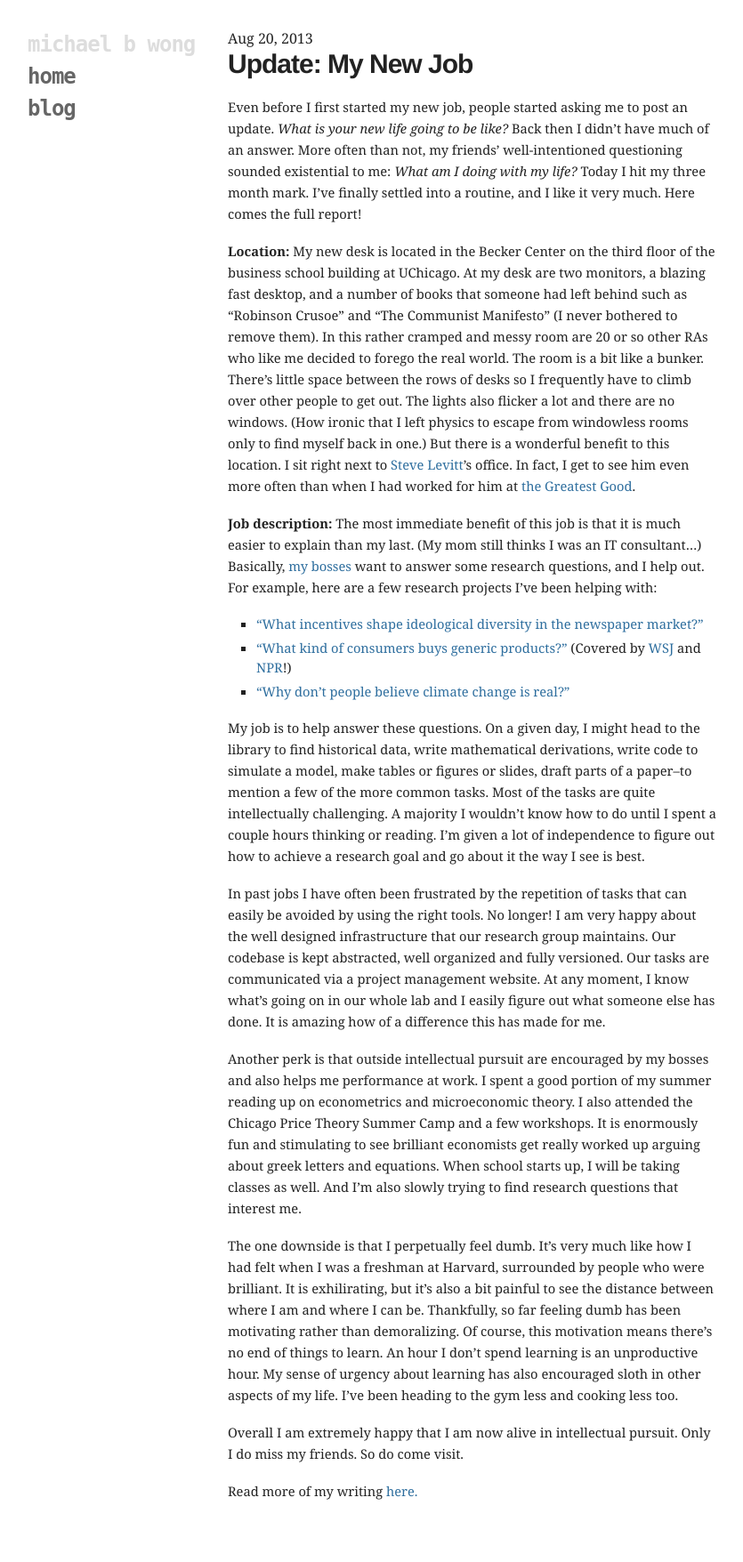
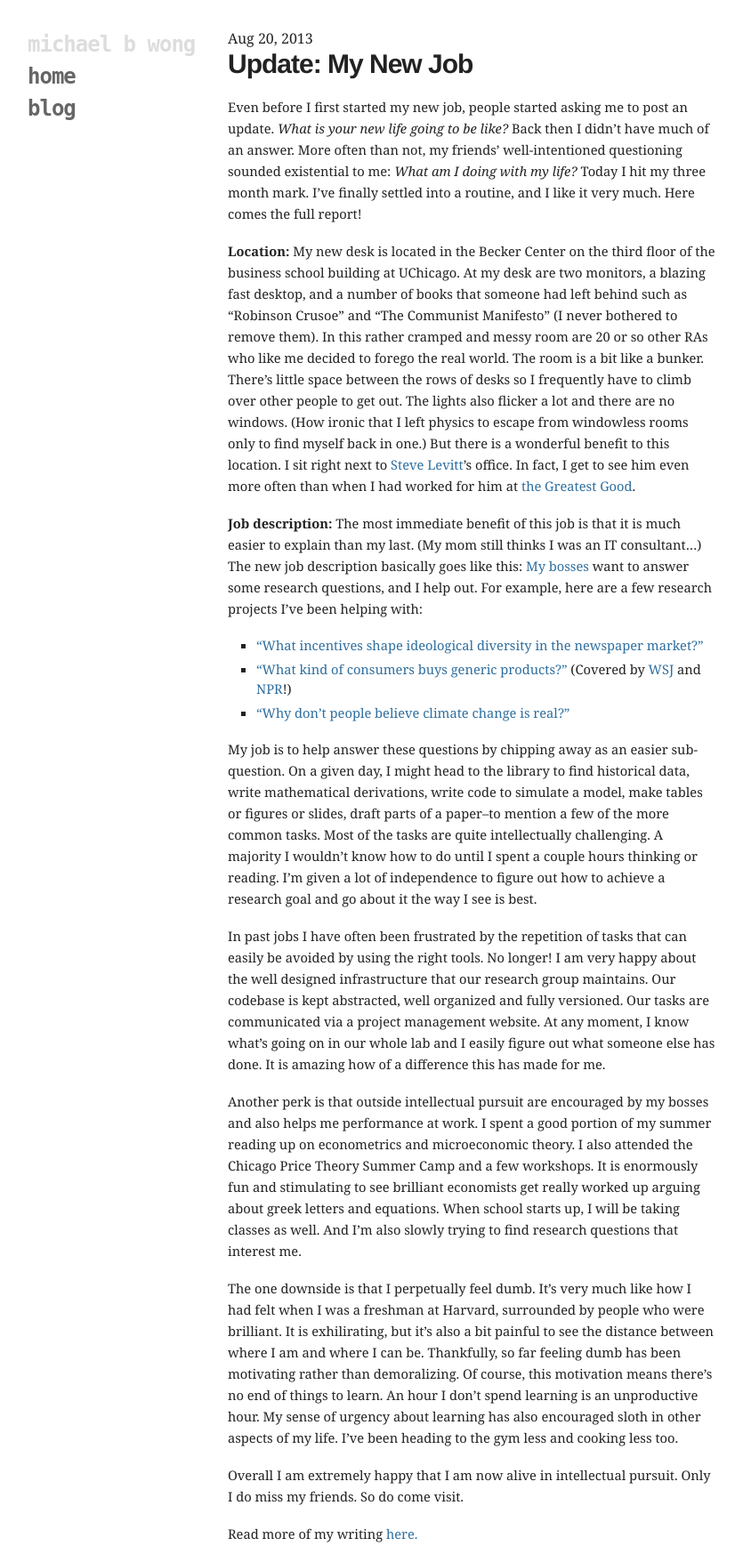
Before and after one commit to mbwong/mbwong.github.com, a Jekyll site: the page built from _posts/2013-08-20-new-job.md, in a window 1280 px wide. Shown: the whole page at 89% size, without its empty margins (94-929 px from the left). Built offline with Jekyll 4.4.1, drawn with Linux system fonts in a browser that asks for light colours; before the commit the page ends 1708 px from its top, so only the background shows below that.

Commit message:
Update 2013-08-20-new-job.md

```diff
--- a/_posts/2013-08-20-new-job.md
+++ b/_posts/2013-08-20-new-job.md
@@ -13,7 +13,7 @@ __Location:__ My new desk is located in the Becker Center on the third floor of
 [steve]: http://pricetheory.uchicago.edu/levitt/
 [tgg]: http://greatestgood.com/
 
-__Job description:__ The most immediate benefit of this job is that it is much easier to explain than my last. (My mom still thinks I was an IT consultant...) Basically, [my][jesse] [bosses][matt] want to answer some research questions, and I help out. For example, here are a few research projects I've been helping with:
+__Job description:__ The most immediate benefit of this job is that it is much easier to explain than my last. (My mom still thinks I was an IT consultant...) The new job description basically goes like this: [My][jesse] [bosses][matt] want to answer some research questions, and I help out. For example, here are a few research projects I've been helping with:
 
 * ["What incentives shape ideological diversity in the newspaper market?"][comp]
 * ["What kind of consumers buys generic products?"][gen] (Covered by [WSJ][wsj] and [NPR][npr]!)
@@ -27,7 +27,7 @@ __Job description:__ The most immediate benefit of this job is that it is much e
 [npr]: http://www.npr.org/blogs/money/2013/07/05/198504001/why-doesnt-everybody-buy-cheap-generic-headache-medicine
 [crowd]: http://faculty.chicagobooth.edu/jesse.shapiro/research/crowdout.pdf
 
-My job is to help answer these questions. On a given day, I might head to the library to find historical data, write mathematical derivations, write code to simulate a model, make tables or figures or slides, draft parts of a paper--to mention a few of the more common tasks. Most of the tasks are quite intellectually challenging. A majority I wouldn't know how to do until I spent a couple hours thinking or reading. I'm given a lot of independence to figure out how to achieve a research goal and go about it the way I see is best.
+My job is to help answer these questions by chipping away as an easier sub-question. On a given day, I might head to the library to find historical data, write mathematical derivations, write code to simulate a model, make tables or figures or slides, draft parts of a paper--to mention a few of the more common tasks. Most of the tasks are quite intellectually challenging. A majority I wouldn't know how to do until I spent a couple hours thinking or reading. I'm given a lot of independence to figure out how to achieve a research goal and go about it the way I see is best.
 
 In past jobs I have often been frustrated by the repetition of tasks that can easily be avoided by using the right tools. No longer! I am very happy about the well designed infrastructure that our research group maintains. Our codebase is kept abstracted, well organized and fully versioned. Our tasks are communicated via a project management website. At any moment, I know what's going on in our whole lab and I easily figure out what someone else has done. It is amazing how of a difference this has made for me.
 
```
